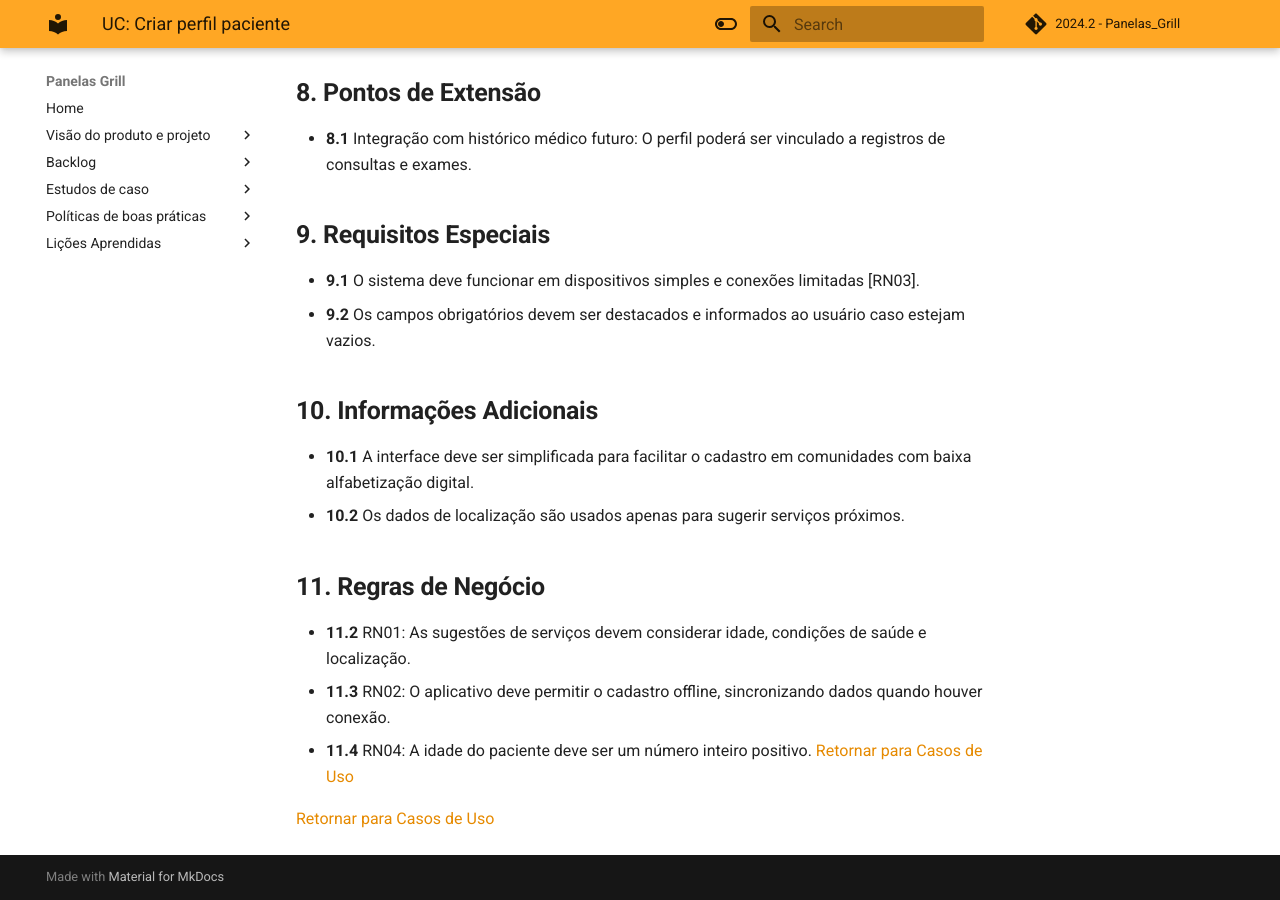
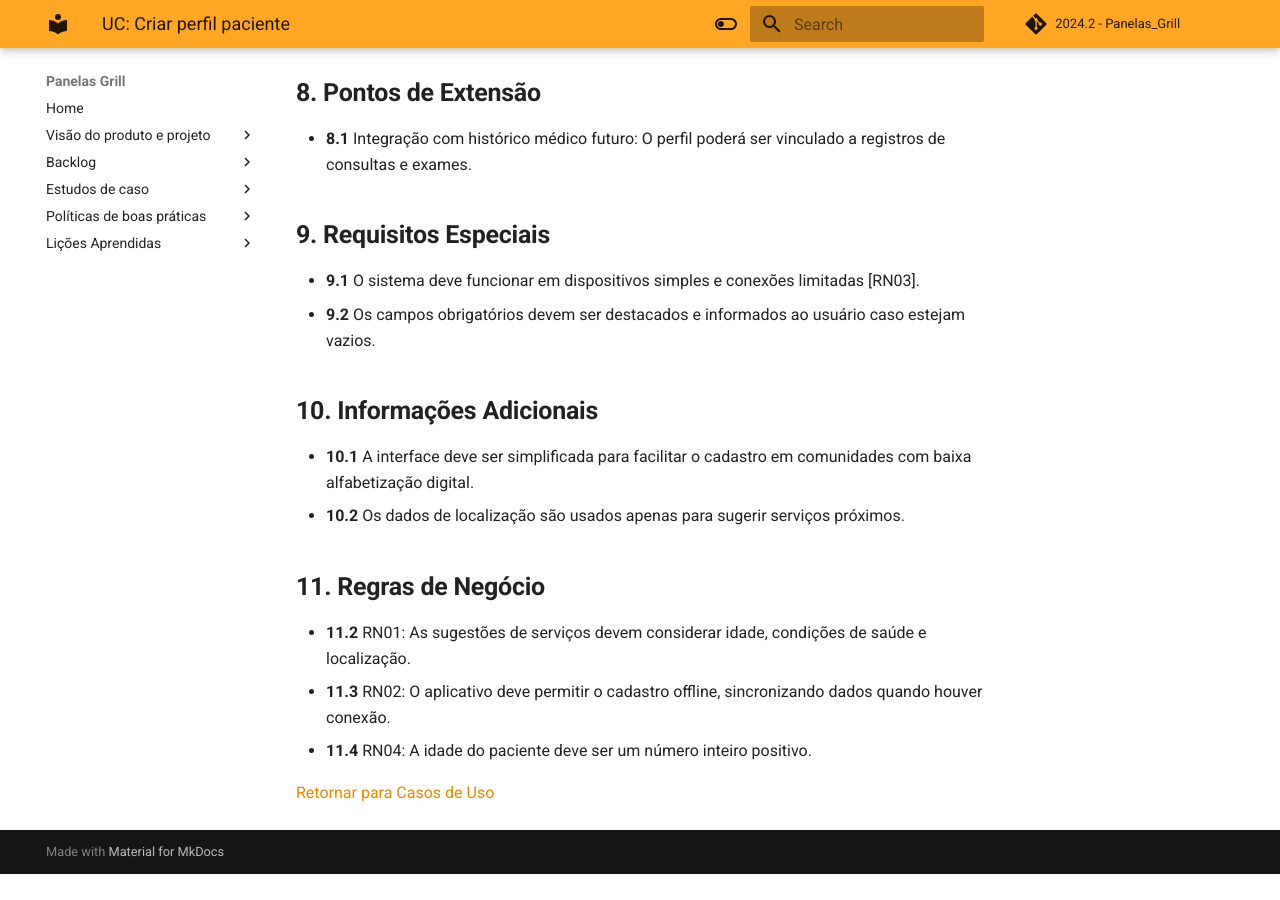
Before and after one commit to mdsreq-fga-unb/2024.2-T03-PanelasGrill, an MkDocs documentation site: the page built from docs/unidade4/criar.md, in a window 1280 px wide and 900 px high, scrolled down 1648 px. Built offline with MkDocs 1.6.1 and Material for MkDocs 9.7.7, drawn with Linux system fonts in a browser that asks for light colours; comment, search, counter and statistics services are not loaded; after the commit the page ends 2522 px from its top, so only the background shows below that.

```diff
--- a/docs/unidade4/criar.md
+++ b/docs/unidade4/criar.md
@@ -66,7 +66,7 @@
 - **11.2** RN01: As sugestões de serviços devem considerar idade, condições de saúde e localização.
 - **11.3** RN02: O aplicativo deve permitir o cadastro offline, sincronizando dados quando houver conexão.
 - **11.4** RN04: A idade do paciente deve ser um número inteiro positivo.
-[Retornar para Casos de Uso](UC.md)
+
 
 
 [Retornar para Casos de Uso](UC.md)
```
